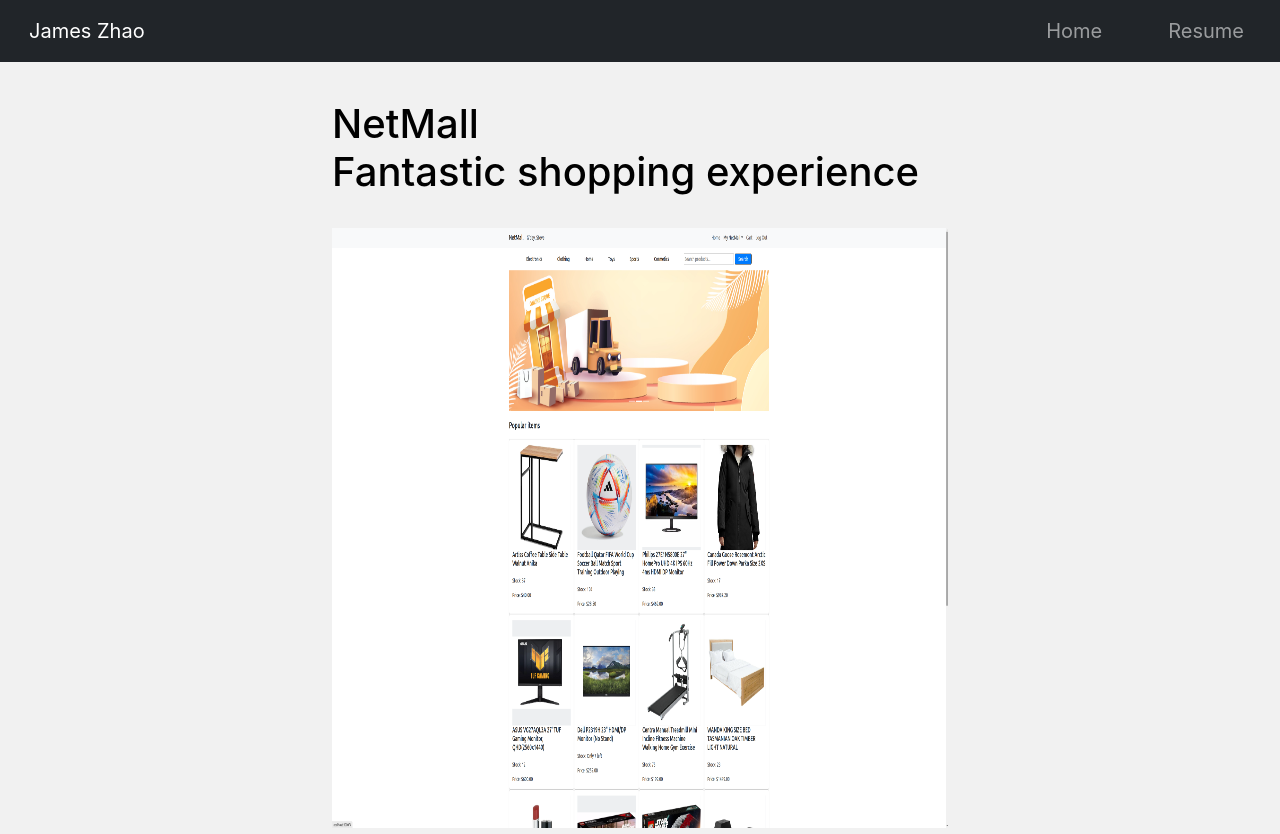
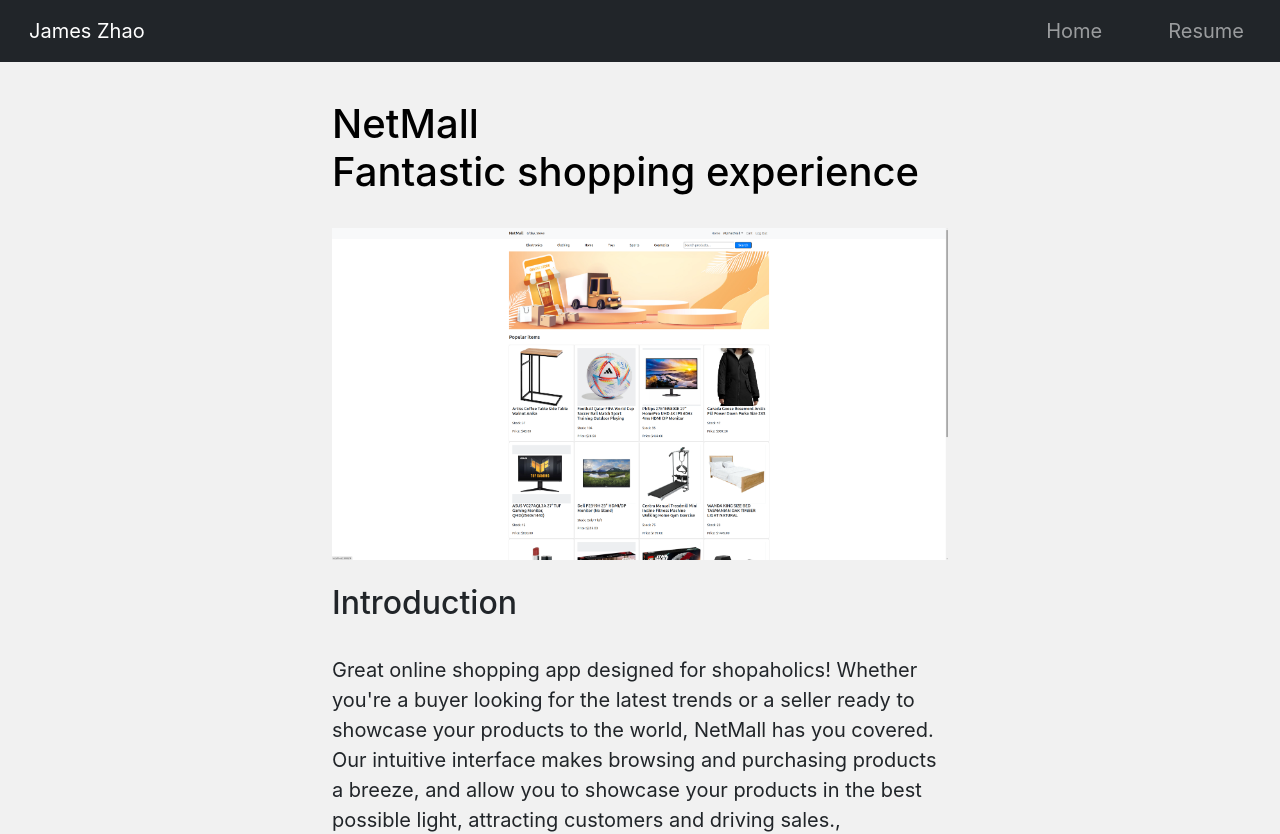
Before and after one commit to jameszhao1021/Portfolio, a React (Create React App) app: page /netmall in a window 1280 px wide. Shown: the top 834 px of the page. Built offline with nearby package versions, Linux system fonts and the light colour scheme.

Commit message:
image height adjusted

```diff
--- a/src/pages/NetMallPage/NetMall.jsx
+++ b/src/pages/NetMallPage/NetMall.jsx
@@ -20,7 +20,7 @@
                         <SplitText copy="Fantastic shopping experience" role="heading" isGreeting={isGreeting} />
                     </h1>
                 </div>
-                <img src={netmall} alt="NetMall" style={{ minHeight: '600px' }}></img>
+                <img className='rouletteImg' src={netmall} alt="TravelBlog" style={{ height: '100%' }}></img>
                 <h2>Introduction</h2>
                 <p className='fs-5'>Great online shopping app designed for shopaholics! Whether you're a buyer looking for the latest trends or a seller ready to showcase your products to the world, NetMall has you covered. Our intuitive interface makes browsing and purchasing products a breeze, and allow you to showcase your products in the best possible light, attracting customers and driving sales.,<br /><br />
 NetMall leverages cutting-edge technology, with Django Rest Framework and PostgreSQL powering our robust and scalable backend, ensuring seamless shopping experiences even during peak traffic. Coupled with Python's reliability, our platform delivers efficiency. On the frontend, React enables a sleek, responsive interface, ensuring an optimal shopping experience across devices, whether on your computer or mobile.
```
